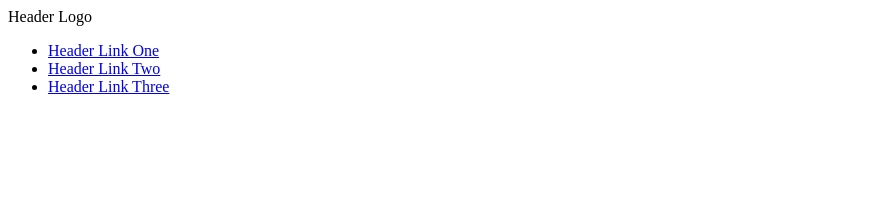
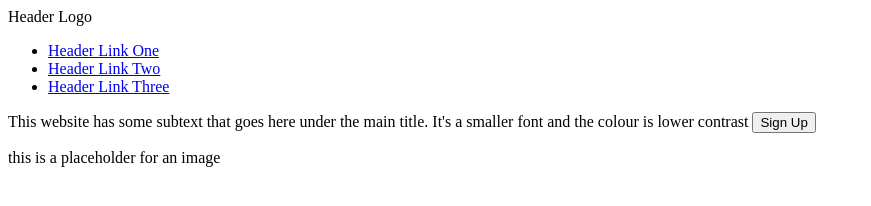
Before and after one commit to rayb89/Landing_Page, a plain HTML site: page Landing_Page.html in a window 1280 px wide. Shown: the whole page, without its empty margins (0-871 px from the left). Drawn offline with Linux system fonts and the light colour scheme.

Commit message:
container added below header for picture and website description

```diff
--- a/Landing_Page.html
+++ b/Landing_Page.html
@@ -16,5 +16,16 @@
             </ul>
         </Nav>
     </Header>
+    <div>
+        <div>
+            <title>This website is awesome </title>
+            <P>This website has some subtext that goes here under
+                the main title. It's a smaller font and the colour is
+                lower contrast
+                <button>Sign Up</button>
+            </P>
+        </div>
+        <div><img src="" alt="">this is a placeholder for an image</div>
+    </div>
 </body>
 </html>
```
